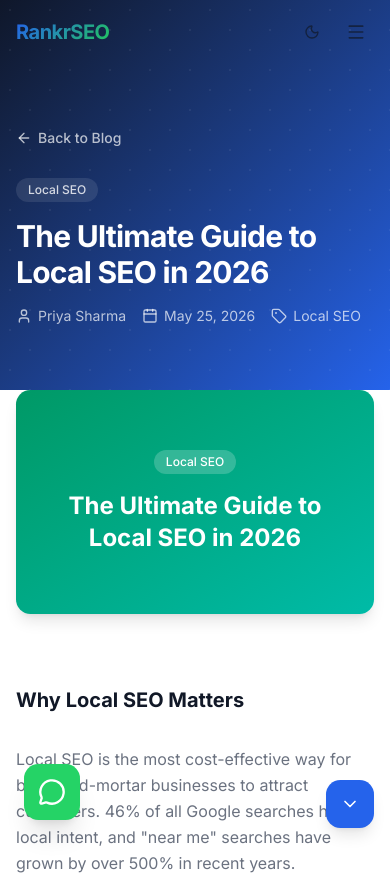
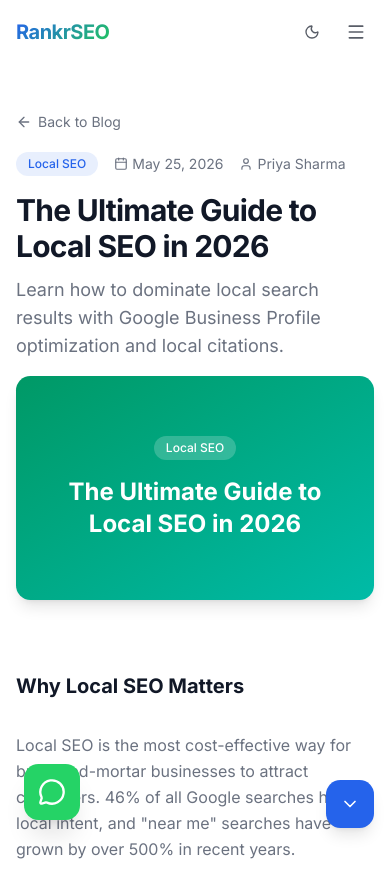
Before and after one commit to RankrSEOs/RankrSEO, a Next.js app in the folder frontend/: page /blog/local-seo-guide in a window 390 px wide. Shown: the top 875 px of the page. Built offline with nearby package versions, Linux system fonts and the light colour scheme.

Commit message:
feat: integrate Blogger blog as content source for /blog page

```diff
--- a/frontend/src/app/blog/[slug]/page.tsx
+++ b/frontend/src/app/blog/[slug]/page.tsx
@@ -1,7 +1,7 @@
 import Link from "next/link"
-import { notFound } from "next/navigation"
+import { notFound, redirect } from "next/navigation"
 import type { Metadata } from "next"
-import { Calendar, User, Tag, ArrowLeft, ArrowRight, Share2, Link as LinkIcon } from "lucide-react"
+import { Calendar, User, Tag, ArrowLeft, ArrowRight, ExternalLink, ArrowUpRight } from "lucide-react"
 
 import { cn } from "@/lib/utils"
 
@@ -142,6 +142,7 @@ export async function generateMetadata({ params }: { params: Promise<{ slug: str
   return {
     title: `${post.title} | RankrSEO Blog`,
     description: post.excerpt,
+    alternates: { canonical: `https://rankrseo.blogspot.com/search?q=${post.slug}` },
     openGraph: {
       title: `${post.title} - RankrSEO Blog`,
       description: post.excerpt,
@@ -156,7 +157,6 @@ function MarkdownContent({ content }: { content: string }) {
   const lines = content.trim().split("\n")
   const elements: React.ReactNode[] = []
   let key = 0
-
   for (const line of lines) {
     const trimmed = line.trim()
     if (trimmed.startsWith("## ")) {
@@ -168,72 +168,55 @@ function MarkdownContent({ content }: { content: string }) {
     } else if (trimmed === "") {
       elements.push(<div key={key++} className="h-4" />)
     } else {
-      elements.push(<p key={key++} className="leading-relaxed text-muted-foreground">{trimmed}</p>)
+      elements.push(<p key={key++} className="text-muted-foreground leading-relaxed">{trimmed}</p>)
     }
   }
-
   return <>{elements}</>
 }
 
-function ShareButton({ href, label, children }: { href: string; label: string; children: React.ReactNode }) {
-  return (
-    <a
-      href={href}
-      target="_blank"
-      rel="noopener noreferrer"
-      className="flex size-9 items-center justify-center rounded-lg border border-border bg-card text-muted-foreground transition-colors hover:bg-muted hover:text-foreground"
-      aria-label={label}
-    >
-      {children}
-    </a>
-  )
+function formatDate(dateStr: string): string {
+  return new Date(dateStr).toLocaleDateString("en-US", { month: "long", day: "numeric", year: "numeric" })
 }
 
 export default async function BlogPostPage({ params }: { params: Promise<{ slug: string }> }) {
   const { slug } = await params
   const post = blogPosts.find((p) => p.slug === slug)
-  if (!post) notFound()
-
-  const shareUrl = `https://rankrseo.com/blog/${slug}`
-  const shareText = encodeURIComponent(post.title)
+  if (!post) {
+    redirect("https://rankrseo.blogspot.com")
+  }
 
   return (
     <>
-      {/* Hero */}
-      <section className="relative overflow-hidden bg-gradient-to-br from-secondary to-primary pt-32 pb-16 sm:pt-40 sm:pb-20">
-        <div className="absolute inset-0 opacity-[0.06]" style={{
-          backgroundImage: `radial-gradient(circle at 25% 25%, white 1px, transparent 1px), radial-gradient(circle at 75% 75%, white 1px, transparent 1px)`,
-          backgroundSize: "40px 40px",
-        }} />
-        <div className="container relative z-10 px-4">
+      {/* Back link */}
+      <section className="bg-background pt-28 pb-4">
+        <div className="container px-4">
           <Link
             href="/blog"
-            className="inline-flex items-center gap-1.5 text-sm font-medium text-white/70 transition-colors hover:text-white"
+            className="inline-flex items-center gap-1.5 text-sm text-muted-foreground transition-colors hover:text-foreground"
           >
             <ArrowLeft className="size-4" />
             Back to Blog
           </Link>
-          <div className="mx-auto mt-6 max-w-3xl">
-            <span className="inline-block rounded-full bg-white/10 px-3 py-1 text-xs font-medium text-white/80 backdrop-blur-sm">
-              {post.category}
-            </span>
-            <h1 className="mt-4 text-3xl font-bold tracking-tight text-white sm:text-4xl md:text-5xl">
-              {post.title}
-            </h1>
-            <div className="mt-4 flex flex-wrap items-center gap-4 text-sm text-white/70">
-              <span className="flex items-center gap-1.5">
-                <User className="size-4" />
+        </div>
+      </section>
+
+      {/* Header */}
+      <section className="bg-background pb-4">
+        <div className="container px-4">
+          <div className="mx-auto max-w-3xl">
+            <div className="flex items-center gap-4 text-sm text-muted-foreground">
+              <span className="rounded-full bg-primary/10 px-3 py-1 text-xs font-medium text-primary">{post.category}</span>
+              <span className="flex items-center gap-1">
+                <Calendar className="size-3.5" />
+                {formatDate(post.date)}
+              </span>
+              <span className="flex items-center gap-1">
+                <User className="size-3.5" />
                 {post.author}
               </span>
-              <span className="flex items-center gap-1.5">
-                <Calendar className="size-4" />
-                {new Date(post.date).toLocaleDateString("en-US", { month: "long", day: "numeric", year: "numeric" })}
-              </span>
-              <span className="flex items-center gap-1.5">
-                <Tag className="size-4" />
-                {post.category}
-              </span>
             </div>
+            <h1 className="mt-4 text-3xl font-bold tracking-tight text-foreground sm:text-4xl">{post.title}</h1>
+            <p className="mt-3 text-lg text-muted-foreground">{post.excerpt}</p>
           </div>
         </div>
       </section>
@@ -254,38 +237,38 @@ export default async function BlogPostPage({ params }: { params: Promise<{ slug:
           <div className="mx-auto max-w-3xl prose-headings:text-foreground prose-p:text-muted-foreground">
             <MarkdownContent content={post.content} />
 
-            {/* Share */}
-            <div className="mt-12 flex items-center gap-3 border-t border-border pt-6">
-              <span className="flex items-center gap-1.5 text-sm font-medium text-foreground">
-                <Share2 className="size-4" />
-                Share
-              </span>
-              <ShareButton href={`https://www.linkedin.com/shareArticle?mini=true&url=${shareUrl}&title=${shareText}`} label="Share on LinkedIn">
-                <span className="text-[11px] font-bold">in</span>
-              </ShareButton>
-              <ShareButton href={`https://twitter.com/intent/tweet?url=${shareUrl}&text=${shareText}`} label="Share on Twitter">
-                <span className="text-[11px] font-bold">X</span>
-              </ShareButton>
-              <ShareButton href={`https://www.facebook.com/sharer/sharer.php?u=${shareUrl}`} label="Share on Facebook">
-                <span className="text-[11px] font-bold">f</span>
-              </ShareButton>
-              <ShareButton href={`mailto:?subject=${shareText}&body=${shareUrl}`} label="Share via Email">
-                <LinkIcon className="size-4" />
-              </ShareButton>
+            {/* Blogger CTA */}
+            <div className="mt-12 rounded-xl border border-border bg-gradient-to-br from-primary/5 to-accent/5 p-6 text-center">
+              <p className="text-sm text-muted-foreground">
+                This article was originally published on our blog. Visit{" "}
+                <a href="https://rankrseo.blogspot.com" target="_blank" rel="noopener noreferrer" className="font-medium text-primary underline underline-offset-2 hover:text-primary/80">
+                  rankrseo.blogspot.com
+                </a>{" "}
+                for more in-depth guides and latest updates.
+              </p>
+              <a
+                href="https://rankrseo.blogspot.com"
+                target="_blank"
+                rel="noopener noreferrer"
+                className="mt-4 inline-flex items-center gap-2 rounded-lg bg-primary px-6 py-2.5 text-sm font-medium text-primary-foreground transition-colors hover:bg-primary/80"
+              >
+                Visit Our Blog
+                <ExternalLink className="size-4" />
+              </a>
             </div>
           </div>
         </div>
       </article>
 
       {/* Author Bio */}
-      <section className="bg-muted/30 py-12">
+      <section className="border-t border-border bg-muted/30 py-12">
         <div className="container px-4">
-          <div className="mx-auto flex max-w-3xl items-start gap-4 rounded-xl border border-border bg-card p-6 shadow-sm">
-            <div className="flex size-14 shrink-0 items-center justify-center rounded-full bg-primary/10 text-lg font-bold text-primary">
-              {post.author.split(" ").map((n) => n[0]).join("")}
+          <div className="mx-auto flex max-w-3xl items-start gap-4">
+            <div className="flex size-12 shrink-0 items-center justify-center rounded-full bg-primary/10 text-lg font-bold text-primary">
+              {post.author.split(" ").map((n) => n[0]).join("").slice(0, 2)}
             </div>
             <div>
-              <h3 className="font-semibold text-foreground">{post.author}</h3>
+              <p className="font-semibold text-foreground">{post.author}</p>
               <p className="mt-1 text-sm text-muted-foreground">{post.authorBio}</p>
             </div>
           </div>
@@ -293,20 +276,19 @@ export default async function BlogPostPage({ params }: { params: Promise<{ slug:
       </section>
 
       {/* Related Posts */}
-      <section className="bg-background py-12 sm:py-16">
+      <section className="bg-background py-16">
         <div className="container px-4">
           <h2 className="text-2xl font-bold text-foreground sm:text-3xl">Related Articles</h2>
           <div className="mt-8 grid gap-6 sm:grid-cols-3">
-            {relatedPosts.map((rp) => (
+            {relatedPosts.filter((rp) => rp.slug !== slug).slice(0, 3).map((rp) => (
               <Link key={rp.slug} href={`/blog/${rp.slug}`} className="group block">
                 <div className="overflow-hidden rounded-xl border border-border bg-card shadow-sm transition-all duration-300 group-hover:-translate-y-1 group-hover:shadow-lg">
-                  <div className={cn("flex h-36 items-end bg-gradient-to-br p-4", rp.gradient)}>
-                    <span className="text-sm font-medium text-white/70">Read More</span>
+                  <div className={cn("flex h-32 items-end bg-gradient-to-br p-4", rp.gradient)}>
+                    <h3 className="text-base font-semibold text-white">{rp.title}</h3>
                   </div>
-                  <div className="p-4">
-                    <h3 className="text-sm font-semibold text-card-foreground group-hover:text-primary transition-colors line-clamp-2">
-                      {rp.title}
-                    </h3>
+                  <div className="flex items-center gap-1 px-4 py-3 text-sm font-medium text-primary">
+                    Read Article
+                    <ArrowRight className="size-3.5 transition-transform group-hover:translate-x-0.5" />
                   </div>
                 </div>
               </Link>
@@ -316,21 +298,25 @@ export default async function BlogPostPage({ params }: { params: Promise<{ slug:
       </section>
 
       {/* CTA */}
-      <section className="relative overflow-hidden bg-gradient-to-br from-primary to-secondary py-16">
+      <section className="relative overflow-hidden bg-gradient-to-br from-primary to-secondary py-20">
         <div className="absolute inset-0 opacity-[0.06]" style={{
           backgroundImage: `linear-gradient(rgba(255,255,255,0.1) 1px, transparent 1px), linear-gradient(90deg, rgba(255,255,255,0.1) 1px, transparent 1px)`,
           backgroundSize: "60px 60px",
         }} />
         <div className="container relative z-10 px-4 text-center">
-          <h2 className="text-2xl font-bold text-white sm:text-3xl">Want More Traffic & Leads?</h2>
-          <p className="mx-auto mt-3 max-w-lg text-white/80">Get a free SEO audit and discover opportunities to grow your business.</p>
-          <Link
-            href="/contact"
-            className="mt-6 inline-flex items-center gap-2 rounded-lg bg-white px-8 py-3 text-sm font-semibold text-primary transition-all hover:bg-white/90 hover:shadow-lg active:translate-y-px"
+          <h2 className="text-3xl font-bold tracking-tight text-white sm:text-4xl">Stay Ahead of the Curve</h2>
+          <p className="mx-auto mt-4 max-w-xl text-lg text-white/80">
+            Get the latest SEO insights delivered straight to your inbox.
+          </p>
+          <a
+            href="https://rankrseo.blogspot.com"
+            target="_blank"
+            rel="noopener noreferrer"
+            className="mt-8 inline-flex items-center gap-2 rounded-lg bg-white px-8 py-3.5 text-sm font-semibold text-primary transition-all hover:bg-white/90 hover:shadow-lg active:translate-y-px"
           >
-            Get Free Audit
-            <ArrowRight className="size-4" />
-          </Link>
+            Subscribe on Blogger
+            <ExternalLink className="size-4" />
+          </a>
         </div>
       </section>
     </>
--- a/frontend/src/app/blog/page.tsx
+++ b/frontend/src/app/blog/page.tsx
@@ -1,117 +1,73 @@
 "use client"
 
-import { useState, useMemo } from "react"
+import { useState, useMemo, useEffect } from "react"
 import { motion } from "framer-motion"
-import Link from "next/link"
-import { Search, ChevronLeft, ChevronRight, Calendar, User, ArrowRight } from "lucide-react"
+import { Search, ChevronLeft, ChevronRight, Calendar, User, ArrowRight, ExternalLink, Loader2 } from "lucide-react"
 
 import { cn } from "@/lib/utils"
+import type { BloggerPost } from "@/lib/blogger"
 
-interface BlogPost {
-  id: string
-  slug: string
-  title: string
-  excerpt: string
-  category: string
-  author: string
-  date: string
-  gradient: string
+const POSTS_PER_PAGE = 6
+
+const allCategories = ["All", "SEO", "AI SEO", "Technical SEO", "Local SEO", "Content Marketing", "Web Design", "PPC", "Link Building", "Ecommerce SEO", "Blogger SEO"]
+
+function getCategories(post: BloggerPost): string[] {
+  return post.categories.filter((c) => c !== "Blog" && c !== "RankrSeo" && c !== "Resources" && c !== "SEO Services" && c !== "Consultation")
 }
 
-const blogPosts: BlogPost[] = [
-  {
-    id: "1",
-    slug: "seo-trends-2026",
-    title: "SEO Trends to Dominate in 2026",
-    excerpt: "Stay ahead of the curve with the latest SEO trends including AI search, EEAT, and voice search optimization.",
-    category: "SEO",
-    author: "Amit Kumar",
-    date: "2026-06-01",
-    gradient: "from-blue-600 to-indigo-500",
-  },
-  {
-    id: "2",
-    slug: "local-seo-guide",
-    title: "The Ultimate Guide to Local SEO in 2026",
-    excerpt: "Learn how to dominate local search results with Google Business Profile optimization and local citations.",
-    category: "Local SEO",
-    author: "Priya Sharma",
-    date: "2026-05-25",
-    gradient: "from-emerald-600 to-teal-500",
-  },
-  {
-    id: "3",
-    slug: "web-design-conversion",
-    title: "How Web Design Impacts Conversion Rates",
-    excerpt: "Discover the key design principles that turn visitors into customers and boost your bottom line.",
-    category: "Web Design",
-    author: "Rahul Verma",
-    date: "2026-05-18",
-    gradient: "from-purple-600 to-pink-500",
-  },
-  {
-    id: "4",
-    slug: "ppc-budget-optimization",
-    title: "Maximize ROI: PPC Budget Optimization Strategies",
-    excerpt: "Get the most out of your ad spend with data-driven bidding, audience targeting, and ad copy testing.",
-    category: "PPC",
-    author: "Amit Kumar",
-    date: "2026-05-10",
-    gradient: "from-orange-600 to-red-500",
-  },
-  {
-    id: "5",
-    slug: "content-marketing-strategy",
-    title: "Building a Content Marketing Strategy That Works",
-    excerpt: "From keyword research to distribution, build a content engine that drives traffic and leads.",
-    category: "Content Marketing",
-    author: "Priya Sharma",
-    date: "2026-05-02",
-    gradient: "from-cyan-600 to-blue-500",
-  },
-  {
-    id: "6",
-    slug: "technical-seo-checklist",
-    title: "Technical SEO Checklist: 20 Essential Checks",
-    excerpt: "A comprehensive technical SEO audit checklist covering core web vitals, crawlability, and schema markup.",
-    category: "SEO",
-    author: "Rahul Verma",
-    date: "2026-04-25",
-    gradient: "from-slate-600 to-gray-500",
-  },
-]
+function getPrimaryCategory(post: BloggerPost): string {
+  const cats = getCategories(post)
+  for (const c of allCategories.slice(1)) {
+    if (cats.some((pc) => pc.toLowerCase() === c.toLowerCase())) return c
+  }
+  return cats[0] || "SEO"
+}
 
-const categories = ["All", "SEO", "Local SEO", "Web Design", "PPC", "Content Marketing"]
-
-const POSTS_PER_PAGE = 4
+function formatDate(dateStr: string): string {
+  try {
+    return new Date(dateStr).toLocaleDateString("en-US", { month: "long", day: "numeric", year: "numeric" })
+  } catch {
+    return dateStr.slice(0, 10)
+  }
+}
 
 export default function BlogPage() {
   const [searchQuery, setSearchQuery] = useState("")
   const [activeCategory, setActiveCategory] = useState("All")
   const [currentPage, setCurrentPage] = useState(1)
+  const [posts, setPosts] = useState<BloggerPost[]>([])
+  const [loading, setLoading] = useState(true)
+
+  useEffect(() => {
+    fetch("/api/blogger")
+      .then((r) => (r.ok ? r.json() : null))
+      .then((data) => {
+        if (data?.length) setPosts(data)
+      })
+      .catch(() => {})
+      .finally(() => setLoading(false))
+  }, [])
 
   const filteredPosts = useMemo(() => {
-    let posts = blogPosts
+    let result = posts
     if (activeCategory !== "All") {
-      posts = posts.filter((p) => p.category === activeCategory)
+      const cat = activeCategory.toLowerCase()
+      result = result.filter((p) => p.categories.some((c) => c.toLowerCase() === cat))
     }
     if (searchQuery.trim()) {
       const q = searchQuery.toLowerCase()
-      posts = posts.filter(
+      result = result.filter(
         (p) =>
           p.title.toLowerCase().includes(q) ||
-          p.excerpt.toLowerCase().includes(q) ||
-          p.category.toLowerCase().includes(q),
+          p.summary.toLowerCase().includes(q) ||
+          p.categories.some((c) => c.toLowerCase().includes(q)),
       )
     }
-    return posts
-  }, [activeCategory, searchQuery])
+    return result
+  }, [activeCategory, searchQuery, posts])
 
   const totalPages = Math.max(1, Math.ceil(filteredPosts.length / POSTS_PER_PAGE))
-  const paginatedPosts = filteredPosts.slice(
-    (currentPage - 1) * POSTS_PER_PAGE,
-    currentPage * POSTS_PER_PAGE,
-  )
+  const paginatedPosts = filteredPosts.slice((currentPage - 1) * POSTS_PER_PAGE, currentPage * POSTS_PER_PAGE)
 
   const handlePageChange = (page: number) => {
     setCurrentPage(page)
@@ -162,7 +118,7 @@ export default function BlogPage() {
             </div>
           </div>
           <div className="mt-6 flex flex-wrap items-center justify-center gap-2">
-            {categories.map((cat) => (
+            {allCategories.map((cat) => (
               <button
                 key={cat}
                 onClick={() => { setActiveCategory(cat); setCurrentPage(1) }}
@@ -183,48 +139,65 @@ export default function BlogPage() {
       {/* Blog Grid */}
       <section className="bg-background pb-20 sm:pb-28">
         <div className="container px-4">
-          <div className="grid gap-8 sm:grid-cols-2">
+          {loading && (
+            <div className="flex justify-center py-20">
+              <Loader2 className="size-8 animate-spin text-muted-foreground" />
+            </div>
+          )}
+
+          {!loading && (
+            <div className="grid gap-8 sm:grid-cols-2 lg:grid-cols-3">
               {paginatedPosts.map((post, i) => (
                 <motion.article
-                key={post.id}
+                  key={post.id || post.url}
                   initial={{ opacity: 0, y: 30 }}
                   animate={{ opacity: 1, y: 0 }}
-                transition={{ duration: 0.5, delay: i * 0.1 }}
+                  transition={{ duration: 0.5, delay: i * 0.05 }}
                 >
-                <Link href={`/blog/${post.slug}`} className="group block">
-                  <div className="overflow-hidden rounded-xl border border-border bg-card shadow-sm transition-all duration-300 group-hover:-translate-y-1 group-hover:shadow-lg group-hover:shadow-primary/5">
-                    <div className={cn("flex h-48 items-end bg-gradient-to-br p-4 sm:h-56", post.gradient)}>
-                      <span className="rounded-full bg-white/20 px-3 py-1 text-xs font-medium text-white backdrop-blur-sm">
-                        {post.category}
+                  <a
+                    href={post.url}
+                    target="_blank"
+                    rel="noopener noreferrer"
+                    className="group block"
+                  >
+                    <div className="overflow-hidden rounded-xl border border-border bg-card shadow-sm transition-all duration-300 group-hover:-translate-y-1 group-hover:shadow-lg group-hover:shadow-primary/5 h-full flex flex-col">
+                      <div className="flex h-48 items-end bg-gradient-to-br from-primary to-secondary p-4 sm:h-44">
+                        <div className="flex flex-wrap gap-1.5">
+                          {getCategories(post).slice(0, 2).map((cat) => (
+                            <span key={cat} className="rounded-full bg-white/20 px-3 py-1 text-xs font-medium text-white backdrop-blur-sm">
+                              {cat}
                             </span>
+                          ))}
                         </div>
-                    <div className="p-5">
+                      </div>
+                      <div className="flex flex-col flex-1 p-5">
                         <div className="flex items-center gap-4 text-xs text-muted-foreground">
                           <span className="flex items-center gap-1">
                             <Calendar className="size-3" />
-                          {new Date(post.date).toLocaleDateString("en-US", { month: "long", day: "numeric", year: "numeric" })}
+                            {formatDate(post.published)}
                           </span>
                           <span className="flex items-center gap-1">
                             <User className="size-3" />
                             {post.author}
                           </span>
                         </div>
-                      <h3 className="mt-3 text-lg font-semibold text-card-foreground group-hover:text-primary transition-colors">
+                        <h3 className="mt-3 text-lg font-semibold text-card-foreground group-hover:text-primary transition-colors line-clamp-2">
                           {post.title}
                         </h3>
-                      <p className="mt-2 line-clamp-2 text-sm text-muted-foreground">{post.excerpt}</p>
-                      <span className="mt-4 inline-flex items-center gap-1 text-sm font-medium text-primary">
-                        Read More
-                        <ArrowRight className="size-3.5 transition-transform group-hover:translate-x-0.5" />
+                        <p className="mt-2 line-clamp-3 text-sm text-muted-foreground flex-1">{post.summary}</p>
+                        <span className="mt-4 inline-flex items-center gap-1.5 text-sm font-medium text-primary">
+                          Read on Blog
+                          <ExternalLink className="size-3.5 transition-transform group-hover:translate-x-0.5" />
                         </span>
                       </div>
                     </div>
-                </Link>
+                  </a>
                 </motion.article>
               ))}
             </div>
+          )}
 
-          {paginatedPosts.length === 0 && (
+          {!loading && paginatedPosts.length === 0 && (
             <div className="flex flex-col items-center gap-3 py-20 text-center">
               <Search className="size-12 text-muted-foreground/40" />
               <p className="text-lg font-medium text-foreground">No articles found</p>
--- /dev/null
+++ b/frontend/src/lib/blogger.ts
@@ -0,0 +1,65 @@
+const BLOGGER_FEED = "https://rankrseo.blogspot.com/feeds/posts/default?alt=json&maxResults=50"
+
+export interface BloggerPost {
+  id: string
+  title: string
+  url: string
+  published: string
+  author: string
+  categories: string[]
+  summary: string
+}
+
+function decodeHtml(str: string): string {
+  return str
+    .replace(/&amp;/g, "&")
+    .replace(/&lt;/g, "<")
+    .replace(/&gt;/g, ">")
+    .replace(/&quot;/g, '"')
+    .replace(/&#39;/g, "'")
+}
+
+export async function fetchBloggerPosts(): Promise<BloggerPost[]> {
+  try {
+    const res = await fetch(BLOGGER_FEED, { next: { revalidate: 300 } })
+    if (!res.ok) return []
+    const data = await res.json()
+    const entries = data?.feed?.entry || []
+    return entries.map((e: Record<string, unknown>) => {
+      const title = decodeHtml((e.title as Record<string, string>)?.$t || "")
+      const url = ((e.link as Array<Record<string, string>>)?.find((l) => l.rel === "alternate")?.href) || ""
+      const published = (e.published as Record<string, string>)?.$t || ""
+      const author = (e.author as Array<Record<string, unknown>>)?.[0]?.name as Record<string, string> | undefined
+      const authorName = author?.$t || "RankrSEO"
+      const cats = (e.category as Array<Record<string, string>>)?.map((c) => c.term) || []
+      const summary = decodeHtml(((e.summary as Record<string, string>)?.$t || (e.content as Record<string, string>)?.$t || "").replace(/<[^>]*>/g, "").slice(0, 300))
+      const id = (e.id as string)?.split(".").pop() || url.split("/").pop() || ""
+      return { id, title, url, published, author: authorName, categories: cats, summary }
+    })
+  } catch {
+    return []
+  }
+}
+
+export async function findBloggerPost(slugOrTitle: string): Promise<BloggerPost | null> {
+  const posts = await fetchBloggerPosts()
+  const slugLower = slugOrTitle.toLowerCase().replace(/\.html$/, "")
+  return (
+    posts.find((p) => p.url.toLowerCase().includes(slugLower)) ||
+    posts.find((p) => slugify(p.title) === slugLower) ||
+    null
+  )
+}
+
+function slugify(text: string): string {
+  return text
+    .toLowerCase()
+    .replace(/&/g, "and")
+    .replace(/[^\w\s-]/g, "")
+    .replace(/\s+/g, "-")
+    .replace(/-+/g, "-")
+    .trim()
+    .replace(/^-+|-+$/g, "")
+}
+
+export const BLOGGER_URL = "https://rankrseo.blogspot.com"
```
Also changed, not shown: frontend/src/app/api/blogger/route.ts (added, +37 -0 lines). Lines whose indentation alone changed are shown as unchanged.
